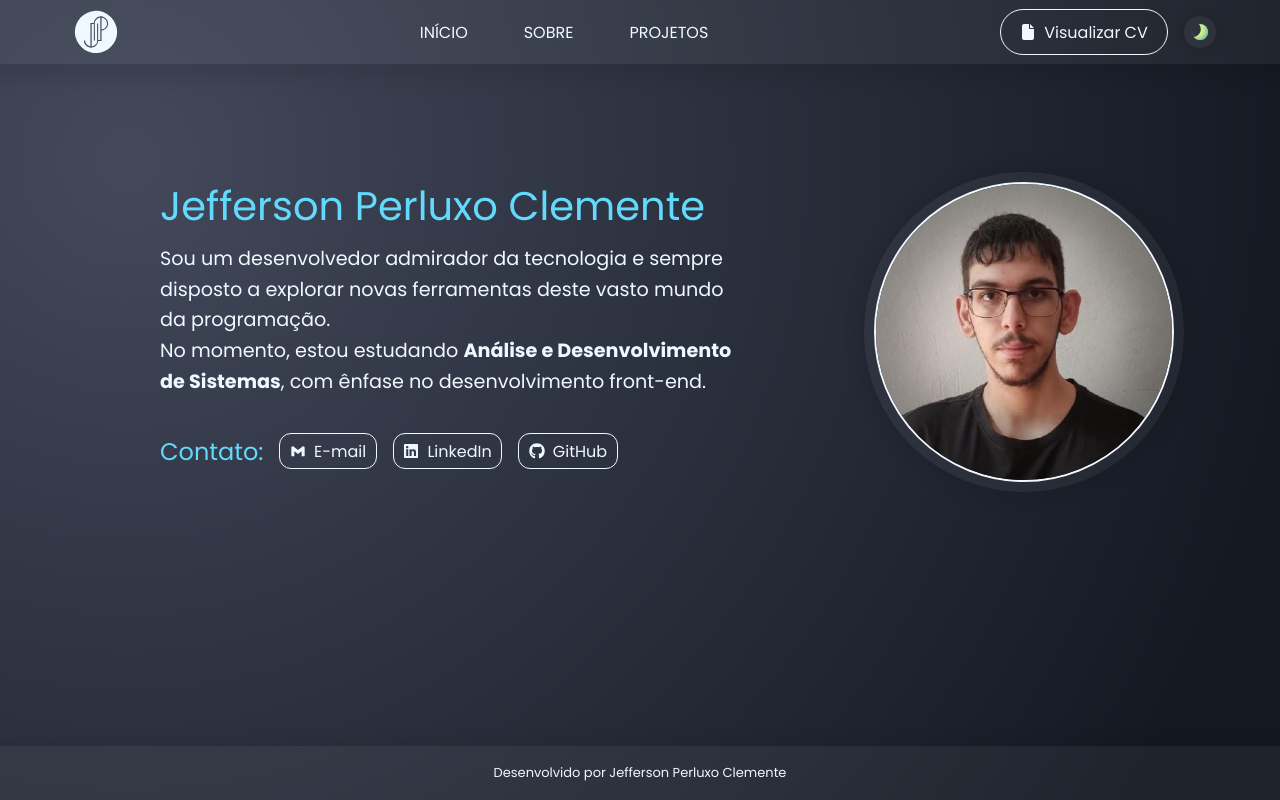
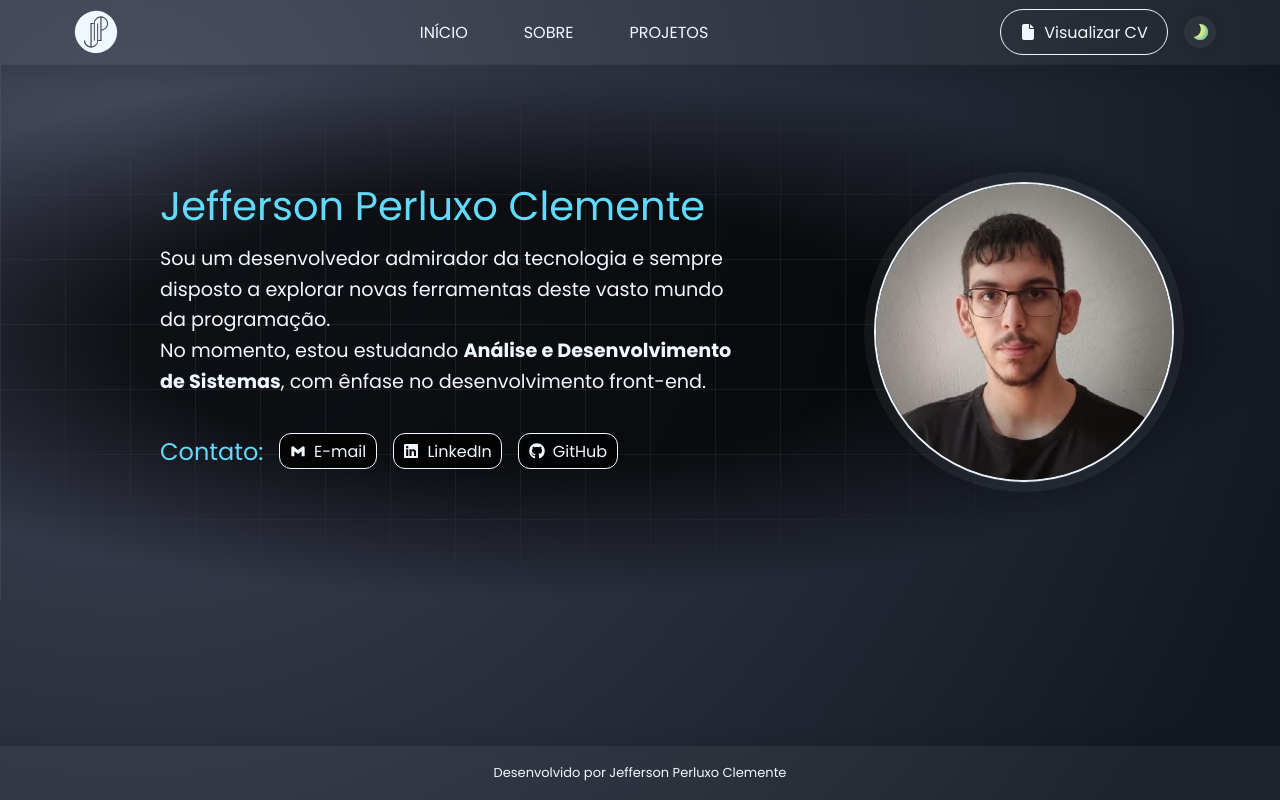
Before and after one commit to JPerluxo/Portfolio-React, a React (Create React App) app: page / in a window 1280 px wide. Built offline with nearby package versions, Linux system fonts and the light colour scheme; no server answers.

Commit message:
Implementação de efeito fade-in na sessão "Home" e estilização do background

```diff
--- a/src/App.css
+++ b/src/App.css
@@ -8,9 +8,14 @@
     --gradient-color-2: rgba(19,24,33,1);
     --color-scheme-icon-color-1: rgba(82,182,154,1);
     --color-scheme-icon-color-2: rgba(217,237,146,1);
+    --hero-background-color-1: rgba(0,0,0,1);
+    --hero-background-color-2: rgba(0,0,0,.75);
+    --hero-background-color-3: rgba(0,0,0,0);
+    --hero-background-color-4: rgba(255,255,255,.06);
+    --hero-background-color-5: rgba(255,255,255,.08);
     --glass-bg-color: rgba(255,255,255,.05);
     --shadow-color: rgba(0,0,0,.08);
-    --modal-blur-color: rgba(0,0,0,.75);
+    --modal-blur-color: rgba(0,0,0,.7);
 }
 
 .lightTheme {
@@ -21,6 +26,11 @@
     --gradient-color-2: rgba(234,230,219,1);
     --color-scheme-icon-color-1: rgba(255,0,128,1);
     --color-scheme-icon-color-2: rgba(255,140,0,1);
+    --hero-background-color-1: rgba(255,255,255,1);
+    --hero-background-color-2: rgba(238,242,247,.95);
+    --hero-background-color-3: rgba(238,242,247,0);
+    --hero-background-color-4: rgba(3,83,164,.08);
+    --hero-background-color-5: rgba(3,83,164,.12);
 }
 
 * {
@@ -41,6 +51,17 @@ html, body, #root {
     min-height: 100vh;
     display: flex;
     flex-direction: column;
+    position: relative;
+}
+
+.background {
+    position: fixed;
+    inset: 0;
+    z-index: -1;
+    background-image: radial-gradient( circle farthest-corner at 10% 20%, var(--gradient-color-1) 0%, var(--gradient-color-2) 90.5% );
+    background-size: cover;
+    transform: translateZ(0);
+    pointer-events: none;
 }
 
 .main {
@@ -53,7 +74,4 @@ body {
     margin: 0;
     padding: 0;
     border: 0;
-    background-image: radial-gradient( circle farthest-corner at 10% 20%, var(--gradient-color-1) 0%, var(--gradient-color-2) 90.5% );
-    background-size: cover;
-    background-attachment: fixed;
 }
--- a/src/App.jsx
+++ b/src/App.jsx
@@ -14,6 +14,7 @@ function App() {
   return (
     <BrowserRouter>
       <div className="app">
+        <div className="background"/>
         <Header/>
         <main className="main">
           <Routes>
--- a/src/pages/Home/index.module.css
+++ b/src/pages/Home/index.module.css
@@ -1,4 +1,6 @@
 .home {
+    position: relative;
+    overflow: hidden;
     display: flex;
     flex-direction: row;
     align-items: center;
@@ -7,10 +9,34 @@
     padding: 3rem 6rem;
 }
 
+.home::before {
+    content: "";
+    position: absolute;
+    inset: 0;
+    z-index: -1;
+    pointer-events: none;
+    background-image: radial-gradient(farthest-corner at 40% 50%, var(--hero-background-color-2) 0%, var(--hero-background-color-2) 35%, var(--hero-background-color-3) 70%), linear-gradient(to right,var(--hero-background-color-4) 1px, transparent 1px), linear-gradient(to bottom, var(--hero-background-color-4) 1px, transparent 1px);
+}
+
+.home::after {
+    content: "";
+    position: absolute;
+    inset: 0;
+    z-index: -1;
+    pointer-events: none;
+    background-image: linear-gradient(to right, var(--hero-background-color-5) 1px, transparent 1px), linear-gradient(to bottom, var(--hero-background-color-5) 1px, transparent 1px);
+    background-size: 65px 65px;
+    -webkit-mask-image: radial-gradient(farthest-corner at 40% 50%, var(--hero-background-color-1) 0%, var(--hero-background-color-2) 35%, var(--hero-background-color-3) 70%);
+    mask-image: radial-gradient(farthest-corner at 40% 50%, var(--hero-background-color-1) 0%, var(--hero-background-color-2) 35%, var(--hero-background-color-3) 70%);
+}
+
 .message {
     width: 100%;
     text-align: center;
     font-size: larger;
+    opacity: 0;
+    transform: translateY(30px);
+    animation: fadeInUp 0.8s ease-out forwards;
 }
 
 .textContainer {
@@ -18,6 +44,9 @@
     max-width: 65%;
     width: 100%;
     text-align: left;
+    opacity: 0;
+    transform: translateY(30px);
+    animation: fadeInUp 0.8s ease-out forwards;
 }
 
 .textContainer h1, .textContainer h2 { color: var(--accent-color); }
@@ -45,6 +74,7 @@
 
 .contactsContainer a {
     text-decoration: none;
+    background-color: var(--hero-background-color-2);
     border: .1rem solid var(--text-color);
     border-radius: .75rem;
     padding: .3rem .6rem;
@@ -74,6 +104,9 @@
     display: flex;
     align-items: center;
     justify-content: center;
+    opacity: 0;
+    transform: translateY(30px);
+    animation: fadeInUp 0.8s ease-out forwards;
 }
 
 .photoContainer img {
@@ -85,6 +118,13 @@
     display: block;
 }
 
+@keyframes fadeInUp {
+    to {
+        opacity: 1;
+        transform: translateY(0);
+    }
+}
+
 
 @media (max-width: 768px) {
     .home {
@@ -92,6 +132,13 @@
         align-items: center;
         padding: 2.5rem 2rem;
         gap: 1.25rem;
+    }
+
+    .home::before { background-image: radial-gradient(farthest-corner at 50% 50%, var(--hero-background-color-2) 0%, var(--hero-background-color-2) 35%, var(--hero-background-color-3) 70%), linear-gradient(to right,var(--hero-background-color-4) 1px, transparent 1px), linear-gradient(to bottom, var(--hero-background-color-4) 1px, transparent 1px); }
+
+    .home::after {
+        -webkit-mask-image: radial-gradient(farthest-corner at 50% 50%, var(--hero-background-color-1) 0%, var(--hero-background-color-2) 35%, var(--hero-background-color-3) 70%);
+        mask-image: radial-gradient(farthest-corner at 50% 50%, var(--hero-background-color-1) 0%, var(--hero-background-color-2) 35%, var(--hero-background-color-3) 70%);
     }
 
     .textContainer {
```
